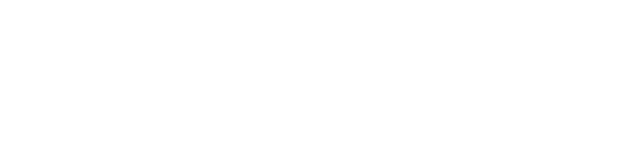
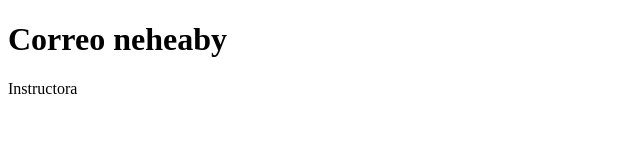
Before and after one commit to nehe21/sistema-de-registro, a plain HTML site: page index.html in a window 1280 px wide. Shown: the whole page, without its empty margins (0-640 px from the left). Drawn offline with Linux system fonts and the light colour scheme.

Commit message:
actualiza el contacto

```diff
--- a/index.html
+++ b/index.html
@@ -6,6 +6,7 @@
     <title>Sistema de Registro de Juegos</title>
 </head>
 <body>
-
+     <h1>Correo neheaby</h1>
+        <p>Instructora</p>
 </body>
 </html>
```
